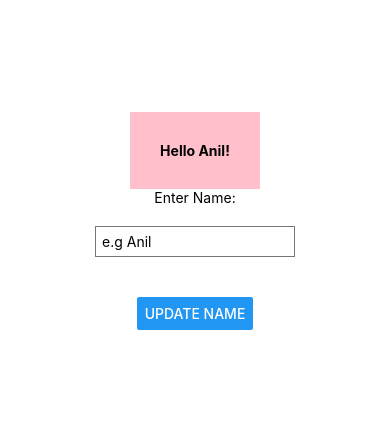
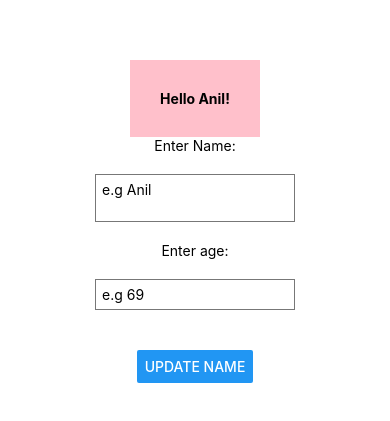
Before and after one commit to Anonymous961/ReactNativeTut, a React Native app: screen / in a window 390 px wide. Shown: the part 201-622 px from the top of the page. Built offline with nearby package versions, Linux system fonts and the light colour scheme.

Commit message:
TextInput property

```diff
--- a/App.js
+++ b/App.js
@@ -5,6 +5,7 @@
 export default function App() {
   const [name,setName]=useState('Anil');
   const [val,setVal]=useState('');
+  const [age,setAge]=useState();
   const [people,setPeople]=useState({name:'mario',age:20});
   const handleClick=()=>{
     setName(name=='Anil'?'Ansooman':'Anil');
@@ -26,9 +27,19 @@
           Enter Name:{val}
         </Text>
       <TextInput
+      multiline
         style={styles.input}
         placeholder='e.g Anil'
         onChangeText={(val)=>setVal(val)}
+      />
+      <Text>
+          Enter age:{age}
+      </Text>
+      <TextInput
+        keyboardType='numeric'
+        style={styles.input}
+        placeholder='e.g 69'
+        onChangeText={(val)=>setAge(val)}
       />
       <View style={styles.buttonContainer}>
         <Button onPress={handleClick} title='Update name'/>
```
